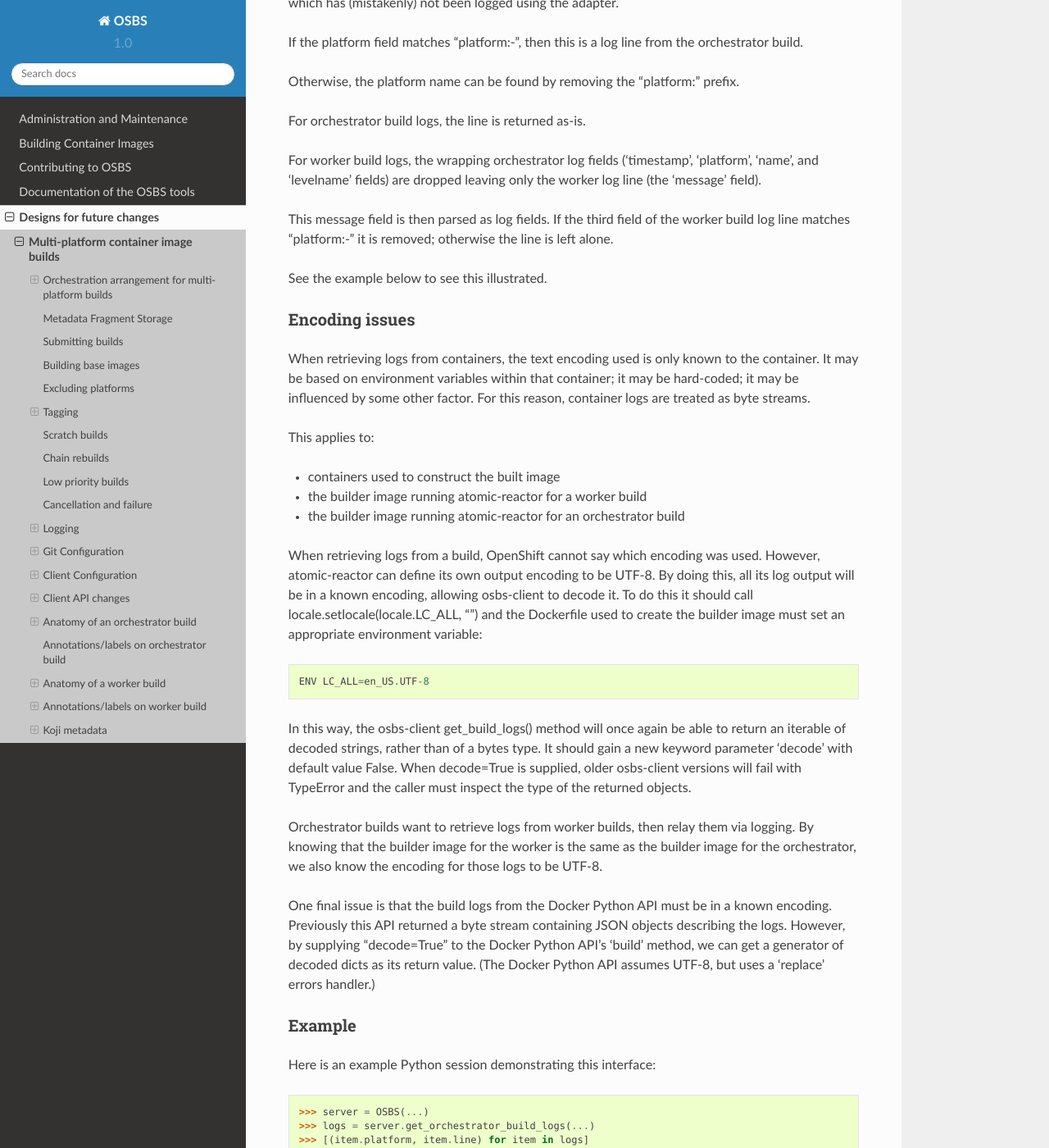
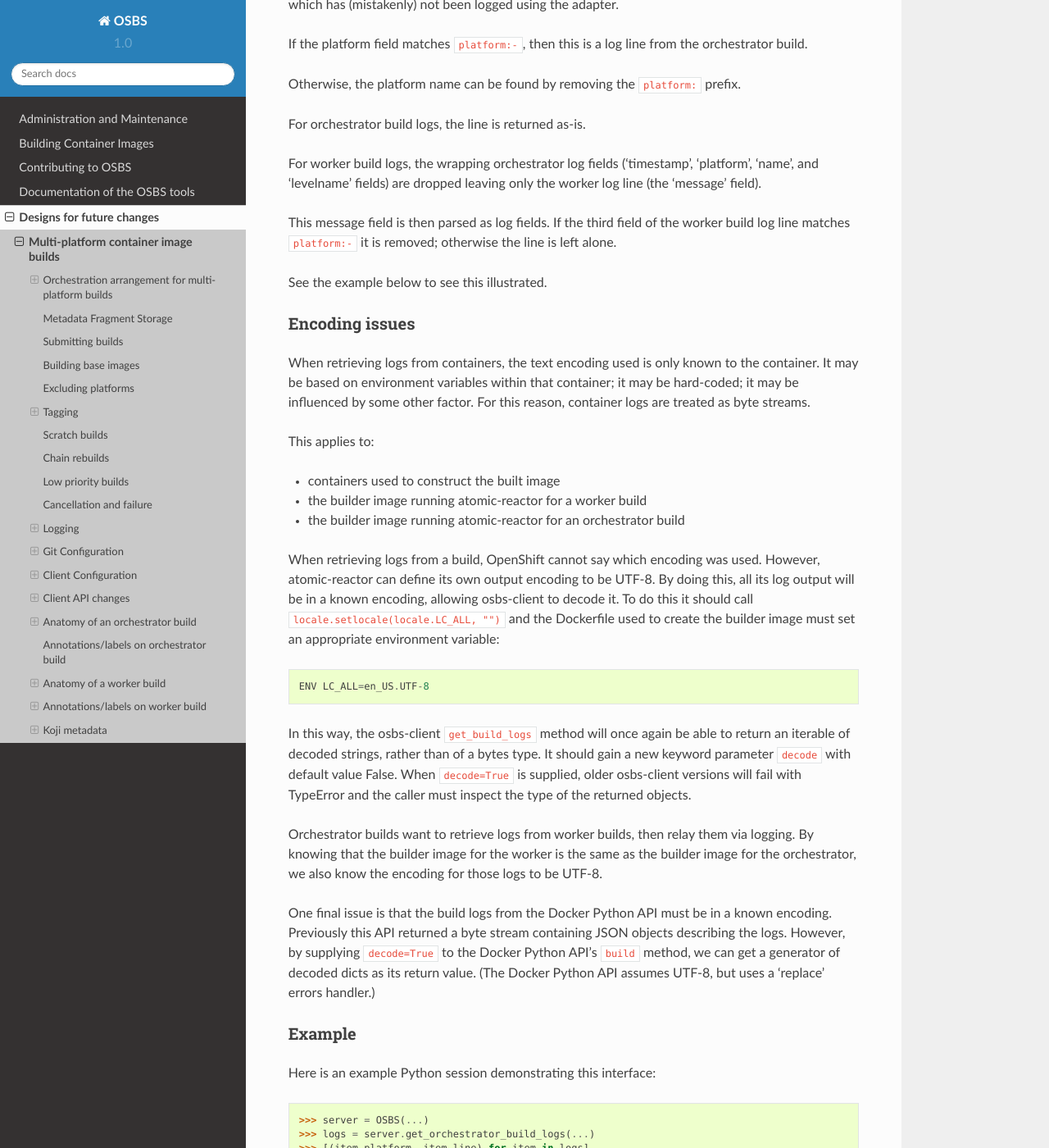
Before and after one commit to containerbuildsystem/osbs-docs, a Sphinx documentation site: the page built from docs/multiarch.rst, in a window 1280 px wide and 1400 px high, scrolled down 6527 px. Shown: the whole window at 82% size. Built offline with Sphinx 7.4.7 and the Read the Docs theme 2.0.0, drawn with Linux system fonts in a browser that asks for light colours; some of the changed text lies outside the part shown.

Commit message:
Improve formatting
Signed-off-by: Tim Waugh <twaugh@redhat.com>

```diff
--- a/docs/multiarch.rst
+++ b/docs/multiarch.rst
@@ -341,8 +341,8 @@ Multiplexing
 In order to allow the client to de-multiplex logs containing a mixture
 of logs from an orchestrator build and from its worker builds, a new
 logging field, platform, is used. Within atomic-reactor all logging
-should be done through a LoggerAdapter which adds this 'platform'
-keyword to the 'extra' dict passed into logging calls. These objects
+should be done through a LoggerAdapter which adds this ``platform``
+keyword to the ``extra`` dict passed into logging calls. These objects
 should come from a factory function::
 
   def get_logger(name, platform=None):
@@ -360,7 +360,7 @@ resulting in log output like this::
   2017-06-23 17:18:41,791 platform:x86_64 - atomic_reactor.foo - INFO - continuation line
 
 Demultiplexing will be possible using a new osbs-client API method,
-get_orchestrator_build_logs(). This method is a generator function
+`get_orchestrator_build_logs`_. This method is a generator function
 that returns objects with these attributes:
 
 platform
@@ -376,15 +376,15 @@ In order to do this it should find the third space-separated field
 from the log line. Since the asctime value contains a space between
 the date and time, the third field is for the platform.
 
-If the platform field does not start "platform:", then this is a log
+If the platform field does not start ``platform:``, then this is a log
 line from the orchestrator build which has (mistakenly) not been
 logged using the adapter.
 
-If the platform field matches "platform:-", then this is a log line
+If the platform field matches ``platform:-``, then this is a log line
 from the orchestrator build.
 
-Otherwise, the platform name can be found by removing the "platform:"
-prefix.
+Otherwise, the platform name can be found by removing the
+``platform:`` prefix.
 
 For orchestrator build logs, the line is returned as-is.
 
@@ -393,7 +393,7 @@ For worker build logs, the wrapping orchestrator log fields
 leaving only the worker log line (the 'message' field).
 
 This message field is then parsed as log fields. If the third field of
-the worker build log line matches "platform:-" it is removed;
+the worker build log line matches ``platform:-`` it is removed;
 otherwise the line is left alone.
 
 See the example below to see this illustrated.
@@ -417,18 +417,18 @@ When retrieving logs from a build, OpenShift cannot say which encoding
 was used. However, atomic-reactor can define its own output encoding
 to be UTF-8. By doing this, all its log output will be in a known
 encoding, allowing osbs-client to decode it. To do this it should call
-locale.setlocale(locale.LC_ALL, "") and the Dockerfile used to
+``locale.setlocale(locale.LC_ALL, "")`` and the Dockerfile used to
 create the builder image must set an appropriate environment
 variable::
 
   ENV LC_ALL=en_US.UTF-8
 
-In this way, the osbs-client get_build_logs() method will once again
+In this way, the osbs-client ``get_build_logs`` method will once again
 be able to return an iterable of decoded strings, rather than of a
-bytes type. It should gain a new keyword parameter 'decode' with
-default value False. When decode=True is supplied, older osbs-client
-versions will fail with TypeError and the caller must inspect the type
-of the returned objects.
+bytes type. It should gain a new keyword parameter ``decode`` with
+default value False. When ``decode=True`` is supplied, older
+osbs-client versions will fail with TypeError and the caller must
+inspect the type of the returned objects.
 
 Orchestrator builds want to retrieve logs from worker builds, then
 relay them via logging. By knowing that the builder image for the
@@ -438,7 +438,7 @@ know the encoding for those logs to be UTF-8.
 One final issue is that the build logs from the Docker Python API must
 be in a known encoding. Previously this API returned a byte stream
 containing JSON objects describing the logs. However, by supplying
-"decode=True" to the Docker Python API's 'build' method, we can get
+``decode=True`` to the Docker Python API's ``build`` method, we can get
 a generator of decoded dicts as its return value. (The Docker Python
 API assumes UTF-8, but uses a 'replace' errors handler.)
 
@@ -462,7 +462,7 @@ Note:
   worker build log line
 
 - the "outer" orchestrator log fields have been removed from the
-  worker build log line, and the "platform:-" field has also been
+  worker build log line, and the ``platform:-`` field has also been
   removed from the worker build's log line
 
 - where the worker build log line had no timestamp (perhaps the log
@@ -1419,8 +1419,8 @@ In detail:
 orchestrator.log
   Logs streamed from the orchestrator OpenShift build
 
-_platform_.log
-  Logs from the worker OpenShift build for the _platform_, obtained by
+*platform*.log
+  Logs from the worker OpenShift build for the *platform*, obtained by
   demultiplexing the streamed orchestrator build logs
 
 Koji build
@@ -1438,8 +1438,8 @@ Koji builds will have entries in the output list as follows:
 
   * the buildroot ID for the builder image used for this worker build
 
-- One "log" entry for each platform an image was built for, including
-  an "arch" field, with name _platform_.log -- the content of this
+- One "log" entry for each *platform* an image was built for, including
+  an "arch" field, with name *platform*.log -- the content of this
   file comes from having streamed the logs from the worker build,
   i.e. no additional log fetch is required
 
```
Also changed, not shown: other parts of docs/multiarch.rst (+3 -3 lines).
